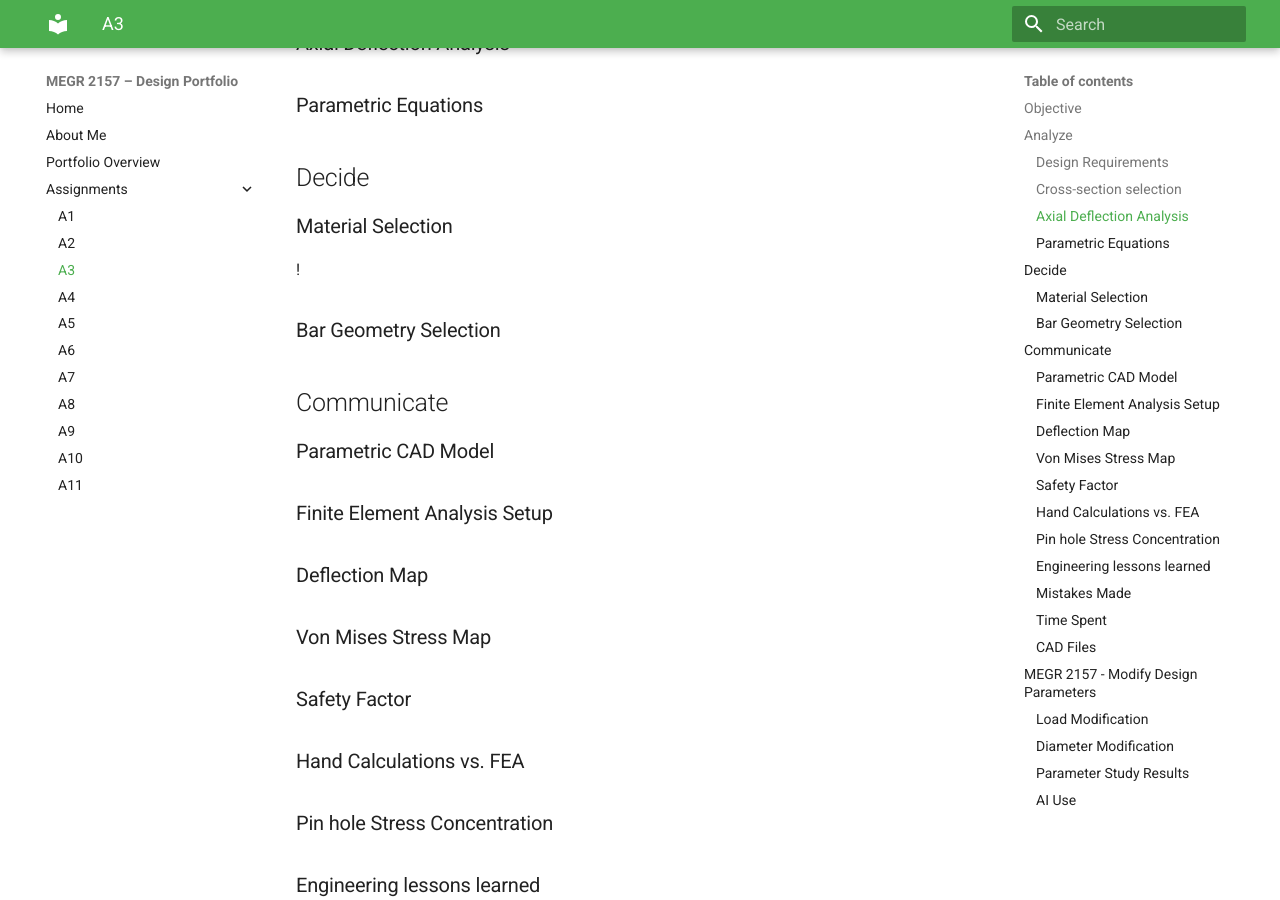
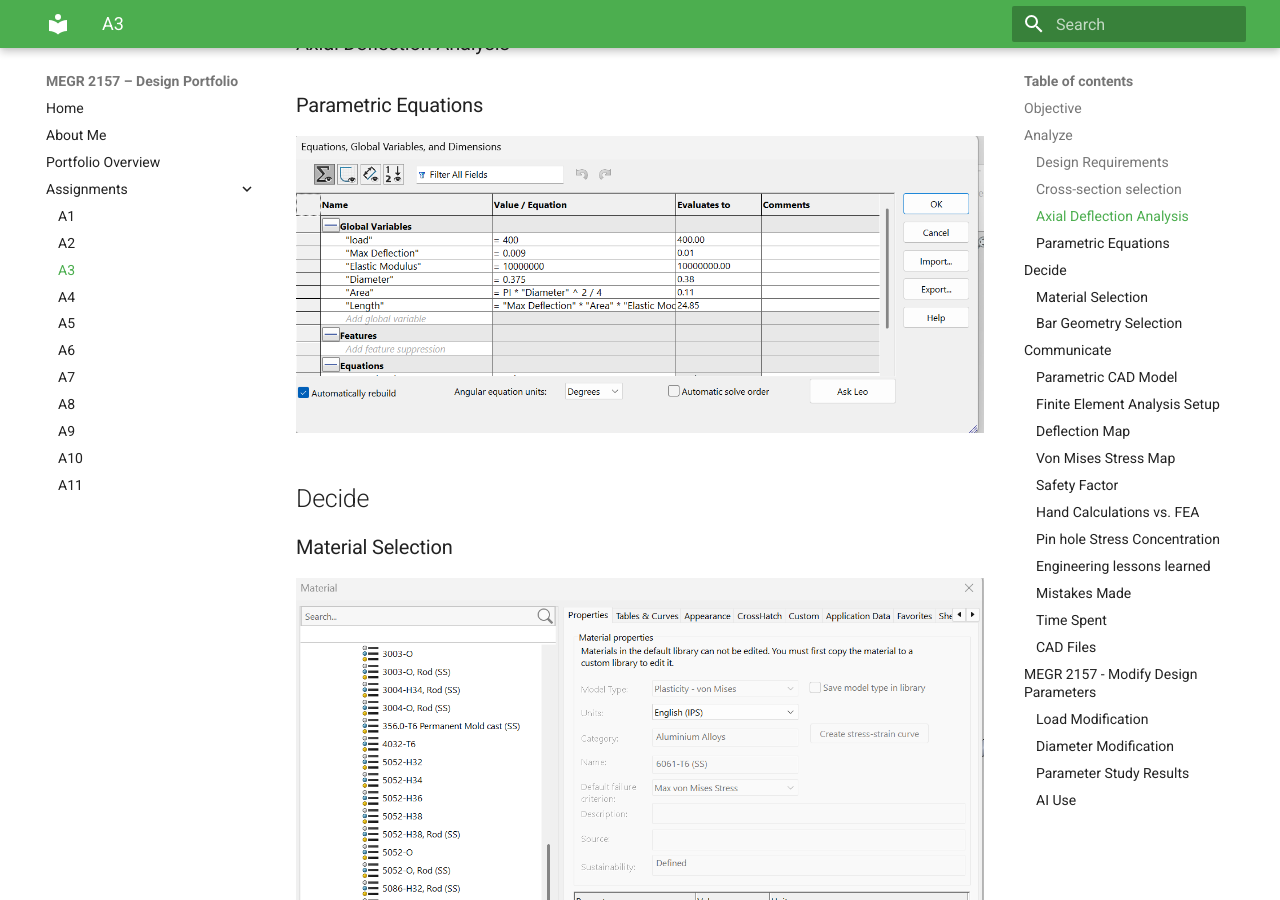
Before and after one commit to msweeney27j/-megr2157-portfolio, an MkDocs documentation site: the page built from docs/assignments/A03/index.md, in a window 1280 px wide and 900 px high, scrolled down 520 px. Built offline with MkDocs 1.6.1 and Material for MkDocs 9.7.7, drawn with Linux system fonts in a browser that asks for light colours.

Commit message:
Add images for parametric equations and material properties

```diff
--- a/docs/assignments/A03/index.md
+++ b/docs/assignments/A03/index.md
@@ -12,18 +12,19 @@ The objective of this assignment is to parametrically design an aluminum beam wi
 ### Axial Deflection Analysis
 
 ### Parametric Equations
-
+![Solidworks global variables and parametric equations](A3Variables.png)
 ## Decide
 
 ### Material Selection
-!
+![6061-T6 aluminum material properties](A3Material.png)
 ### Bar Geometry Selection
 
 
 ## Communicate
 
 ### Parametric CAD Model
-
+![Diameter linked to Diameter global variable](DiameterA3dimension.png)
+![Extrusion length linked to Length global variable](LengthA3dimension.png)
 ### Finite Element Analysis Setup
 
 ### Deflection Map
```
